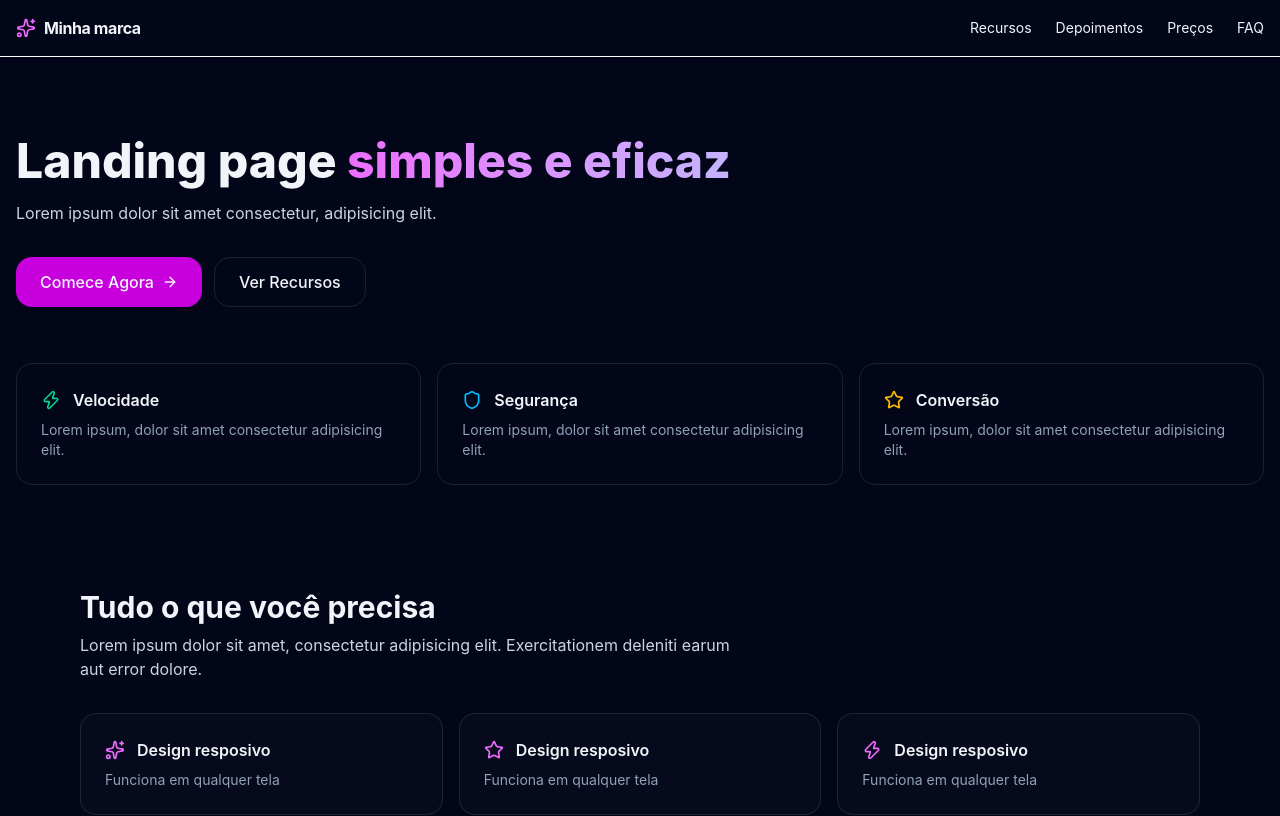
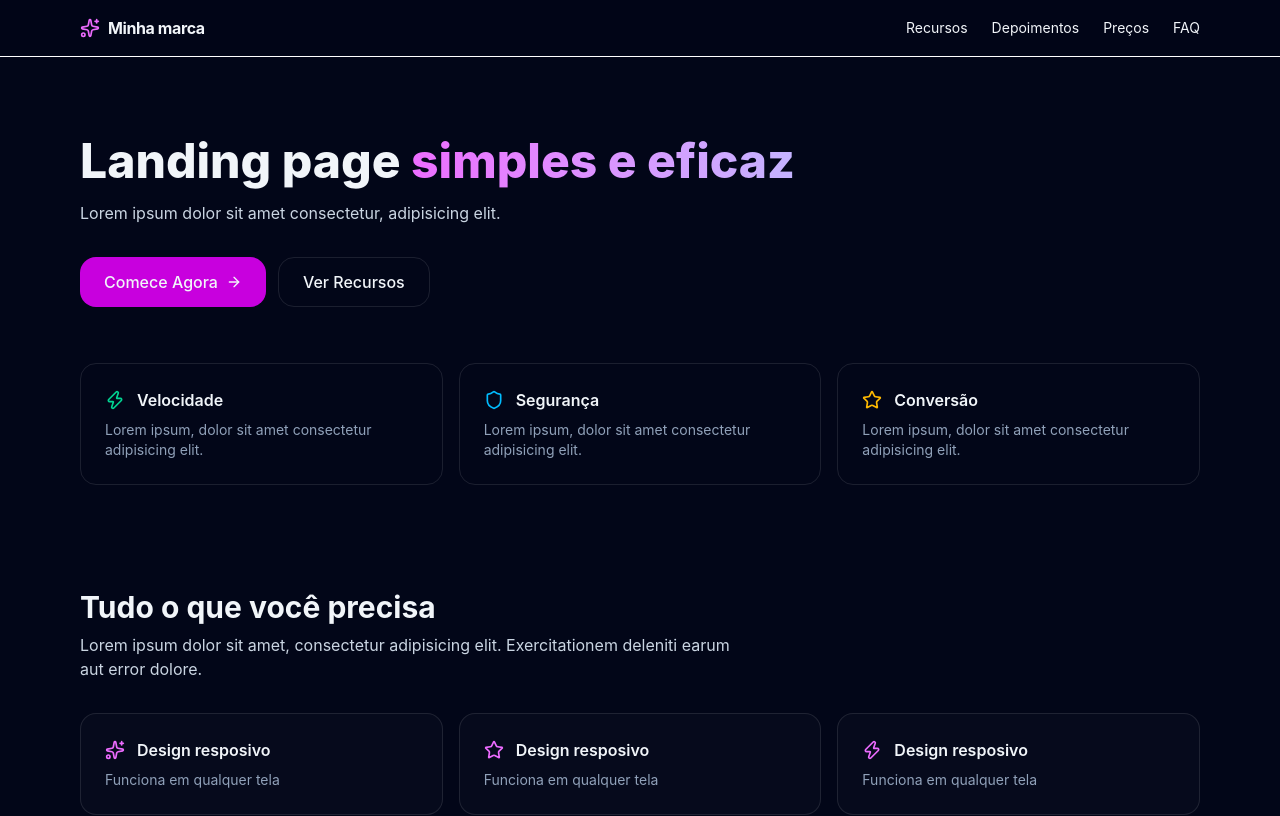
Before and after one commit to Gabriel-Vs20/real_project_react_hosped, a React (Vite) app: page / in a window 1280 px wide. Shown: the top 816 px of the page. Built offline with nearby package versions, Linux system fonts and the light colour scheme.

Commit message:
corrigindo erros e centralizando primeira section

```diff
--- a/src/App.jsx
+++ b/src/App.jsx
@@ -25,8 +25,8 @@ function App() {
 
   return (
     <div className="bg-slate-950 text-slate-100 selection:bg-fuschia-500/30">
-      <header className="sticky top-0 z-40 border-b border-white">
-        <div className="mx-auto max-w-6x1 px-4 py-4 flex items-center justify-between">
+      <header className="sticky top-0 z-40 border-b border-white bg-slate-950/80 backdrop-blur">
+        <div className="mx-auto max-w-6xl px-4 py-4 flex items-center justify-between">
           <a href="#" className="flex items-center gap-2">
             <Sparkles className="size-5 text-fuchsia-400"/>
             <span className="font-bold tracking-tight">Minha marca</span>
@@ -72,7 +72,7 @@ function App() {
         </div>
       </header>
       <section className="relative overflow-hidden">
-          <div className="mx-auto max-w-6x1 px-4 py-20 relative">
+          <div className="mx-auto max-w-6xl px-4 py-20 relative">
             <motion.h1 initial={{opacity: 0, y:20}}
             animate={{opacity: 1, y:0}}
             transition={{duration: 1}}
```
